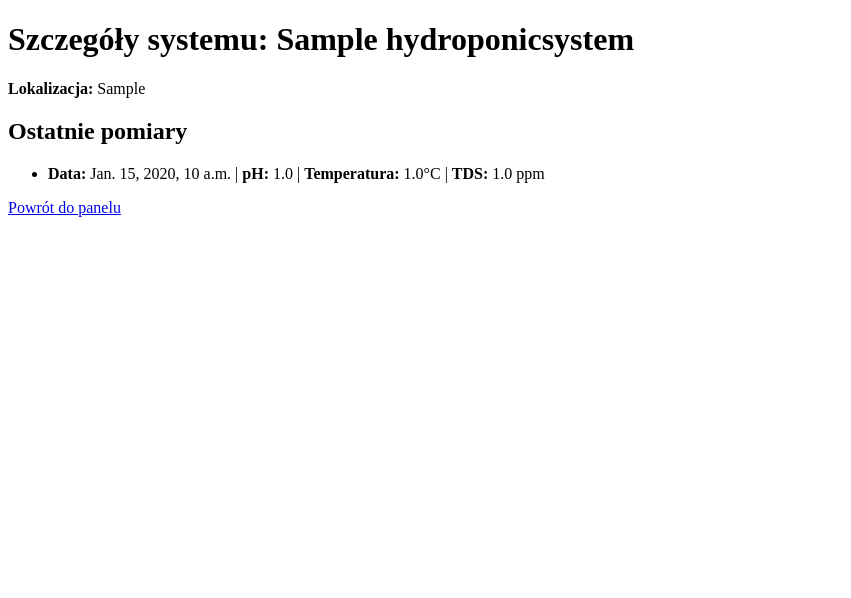
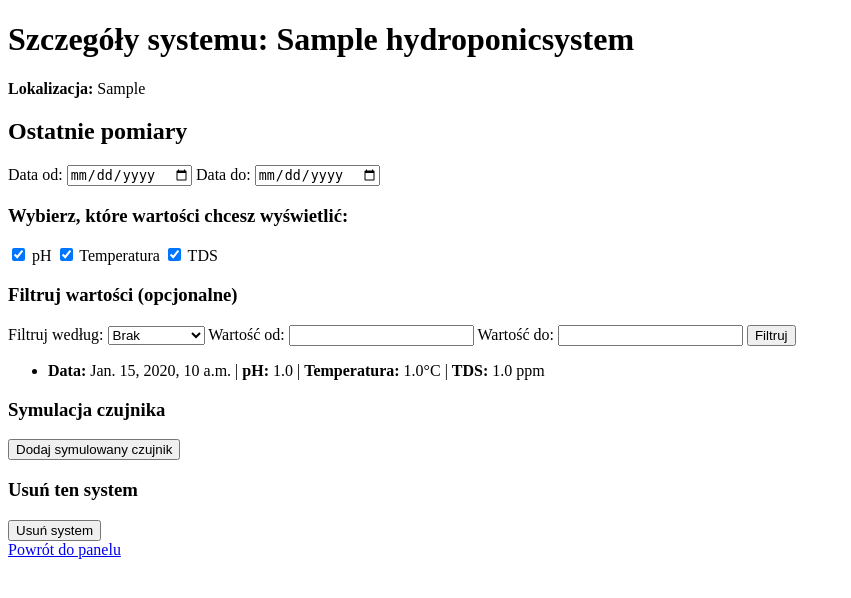
Before and after one commit to JerraForge/hydroponic-backend, a Django app: page /api/system/1/ in a window 1280 px wide. Shown: the top 598 px of the page, without its empty margins (0-851 px from the left). Run offline with Django 5.2, Linux system fonts and the light colour scheme; a user stored in the database is signed in; tables that the repository leaves empty hold one stand-in row (values such as "Sample post").

Commit message:
feat: Dodaj filtrowanie po dacie i zakresie wartości, popraw paginację

```diff
--- a/api/urls.py
+++ b/api/urls.py
@@ -1,25 +1,32 @@
 from django.urls import path, include
-from .views import RegisterView, UserView
 from rest_framework_simplejwt.views import TokenObtainPairView, TokenRefreshView
 from rest_framework.routers import DefaultRouter
-from .views import HydroponicSystemViewSet, MeasurementViewSet
-from .views import register_view, dashboard_view
-from .views import system_detail_view
-from .views import add_system
 
-# Rejestracja routera dla HydroponicSystemViewSet
+# Importy widoków z aplikacji
+from .views import (
+    RegisterView, UserView, dashboard_view,
+    HydroponicSystemViewSet, MeasurementViewSet,
+    system_detail_view, add_system, add_sensor, delete_system
+)
+
+# Router dla API
 router = DefaultRouter()
 router.register(r'hydroponic-systems', HydroponicSystemViewSet, basename='hydroponic-system')
 router.register(r'measurements', MeasurementViewSet, basename='measurement')
 
-
+# URL patterns
 urlpatterns = [
+    # Autoryzacja i użytkownicy
     path('register/', RegisterView.as_view(), name='register'),
     path('login/', TokenObtainPairView.as_view(), name='login'),
     path('token/refresh/', TokenRefreshView.as_view(), name='token_refresh'),
     path('user/', UserView.as_view(), name='user'),
+
+    # API dla systemów hydroponicznych
     path('', include(router.urls)),
     path("dashboard/", dashboard_view, name="dashboard"),
     path("system/<int:system_id>/", system_detail_view, name="system_detail"),
-    path("add-system/", add_system, name="add_system"),
+    path("system/add/", add_system, name="add_system"),  # Zmiana z "add-system/"
+    path('system/<int:system_id>/add-sensor/', add_sensor, name='add_sensor'),  # Zmiana na "add-sensor/"
+    path('system/<int:system_id>/delete/', delete_system, name='delete_system'),
 ]
--- a/api/views.py
+++ b/api/views.py
@@ -6,168 +6,216 @@ from django.contrib.auth import get_user_model
 from rest_framework.serializers import ModelSerializer
 from rest_framework_simplejwt.views import TokenObtainPairView
 from rest_framework_simplejwt.serializers import TokenObtainPairSerializer
-from django.shortcuts import render, redirect
+from django.shortcuts import render, redirect, get_object_or_404
 from django.contrib.auth import login
 from django.contrib.auth.decorators import login_required
+from django.utils.dateparse import parse_date
+from django.core.paginator import Paginator
+from django.http import JsonResponse
+import random
+from django.utils.timezone import now
 
-from .models import HydroponicSystem
-from .serializers import HydroponicSystemSerializer
+from .models import HydroponicSystem, Measurement
+from .serializers import HydroponicSystemSerializer, MeasurementSerializer
 from .forms import CustomUserCreationForm
-
-from .models import Measurement
-from .serializers import MeasurementSerializer
-from django.shortcuts import get_object_or_404, redirect
-from django.contrib import messages
-
 
 User = get_user_model()
 
-
+# ✅ Rejestracja użytkownika
 class RegisterSerializer(ModelSerializer):
-    """
-    Serializer do rejestracji nowych użytkowników.
-    """
     class Meta:
         model = User
         fields = ('username', 'email', 'password')
         extra_kwargs = {'password': {'write_only': True}}
 
     def create(self, validated_data):
-        """Tworzy nowego użytkownika i zwraca jego instancję."""
-        user = User.objects.create_user(**validated_data)
-        return user
+        return User.objects.create_user(**validated_data)
 
 
 class RegisterView(generics.CreateAPIView):
-    """
-    Widok API do rejestracji nowych użytkowników.
-    """
     queryset = User.objects.all()
     permission_classes = [AllowAny]
     serializer_class = RegisterSerializer
 
 
+# ✅ Logowanie JWT
 class CustomTokenObtainPairView(TokenObtainPairView):
-    """
-    Widok API do obsługi tokenów JWT (logowanie).
-    """
     serializer_class = TokenObtainPairSerializer
 
 
+# ✅ Pobieranie danych użytkownika
 class UserView(APIView):
-    """
-    API do pobierania danych zalogowanego użytkownika.
-    """
     permission_classes = [IsAuthenticated]
 
     def get(self, request):
-        """Zwraca informacje o aktualnie zalogowanym użytkowniku."""
-        user = request.user
         return Response({
-            "id": user.id,
-            "username": user.username,
-            "email": user.email
+            "id": request.user.id,
+            "username": request.user.username,
+            "email": request.user.email
         })
 
 
+# ✅ CRUD dla systemów hydroponicznych
 class HydroponicSystemViewSet(viewsets.ModelViewSet):
-    """
-    API do zarządzania systemami hydroponicznymi (CRUD).
-    Każdy użytkownik może zarządzać tylko swoimi systemami.
-    """
     serializer_class = HydroponicSystemSerializer
     permission_classes = [permissions.IsAuthenticated]
 
     def get_queryset(self):
-        """Zwraca tylko systemy hydroponiczne należące do zalogowanego użytkownika."""
         return HydroponicSystem.objects.filter(owner=self.request.user)
 
     def perform_create(self, serializer):
-        """Przypisuje właściciela systemu hydroponicznego do zalogowanego użytkownika."""
         serializer.save(owner=self.request.user)
 
 
+# ✅ Widok rejestracji w przeglądarce
 def register_view(request):
-    """
-    Widok rejestracji użytkownika w przeglądarce.
-    Obsługuje formularz Django do rejestracji.
-    """
     if request.method == "POST":
         form = CustomUserCreationForm(request.POST)
         if form.is_valid():
             user = form.save()
             login(request, user)
-            return redirect("dashboard")  # Możesz zmienić przekierowanie na inną stronę
+            return redirect("dashboard")
     else:
         form = CustomUserCreationForm()
     return render(request, "registration/register.html", {"form": form})
 
 
+# ✅ Widok dashboardu użytkownika
 @login_required
 def dashboard_view(request):
-    """
-    Widok panelu użytkownika po zalogowaniu.
-    Wyświetla listę systemów hydroponicznych użytkownika.
-    """
     user_systems = HydroponicSystem.objects.filter(owner=request.user)
     return render(request, "dashboard.html", {"systems": user_systems})
 
 
-
+# ✅ API dla pomiarów hydroponicznych
 class MeasurementViewSet(viewsets.ModelViewSet):
-    """
-    API do zarządzania pomiarami systemów hydroponicznych.
-    Pozwala na dodawanie i pobieranie pomiarów.
-    """
     serializer_class = MeasurementSerializer
     permission_classes = [permissions.IsAuthenticated]
-
     filter_backends = [filters.OrderingFilter]
     ordering_fields = ['timestamp']
 
     def get_queryset(self):
-        """
-        Zwraca tylko pomiary należące do systemów hydroponicznych użytkownika.
-        """
         return Measurement.objects.filter(hydroponic_system__owner=self.request.user)
 
     def perform_create(self, serializer):
-        """
-        Zapisuje pomiar tylko do systemów hydroponicznych należących do użytkownika.
-        """
         hydroponic_system = serializer.validated_data["hydroponic_system"]
         if hydroponic_system.owner != self.request.user:
-            raise serializers.ValidationError("Nie masz uprawnień do tego systemu hydroponicznego.")
+            raise serializers.ValidationError("Nie masz uprawnień do tego systemu.")
         serializer.save()
 
 
+# ✅ Szczegóły systemu + filtrowanie i paginacja
 @login_required
 def system_detail_view(request, system_id):
-    """
-    Wyświetla szczegóły wybranego systemu hydroponicznego.
-    """
-    system = get_object_or_404(HydroponicSystem, id=system_id, owner=request.user)
-    measurements = system.measurements.all().order_by("-timestamp")[:10]  # Pobiera 10 ostatnich pomiarów
-    return render(request, "system_detail.html", {"system": system, "measurements": measurements})
+    system = get_object_or_404(HydroponicSystem, id=system_id)
+
+    # Pobieranie wszystkich pomiarów dla systemu
+    measurements = Measurement.objects.filter(hydroponic_system=system).order_by('-timestamp')
+
+    # **✅ FILTROWANIE PO Dacie**
+    start_date = request.GET.get('start_date')
+    end_date = request.GET.get('end_date')
+
+    if start_date:
+        start_date = parse_date(start_date)
+        if start_date:
+            measurements = measurements.filter(timestamp__date__gte=start_date)
+
+    if end_date:
+        end_date = parse_date(end_date)
+        if end_date:
+            measurements = measurements.filter(timestamp__date__lte=end_date)
+
+    # **✅ FILTROWANIE PO TYPACH POMIARÓW (pH, temperatura, TDS)**
+    show_ph = request.GET.get('show_ph') == 'on'
+    show_temperature = request.GET.get('show_temperature') == 'on'
+    show_tds = request.GET.get('show_tds') == 'on'
+
+    # Jeśli użytkownik nic nie wybrał → pokaż wszystko
+    if not (show_ph or show_temperature or show_tds):
+        show_ph = show_temperature = show_tds = True
+
+    # **✅ FILTROWANIE PO WARTOŚCIACH**
+    filter_type = request.GET.get('filter_type', '')
+    min_value = request.GET.get('min_value')
+    max_value = request.GET.get('max_value')
+
+    if min_value:
+        try:
+            min_value = float(min_value)
+            if filter_type == 'ph':
+                measurements = measurements.filter(ph__gte=min_value)
+            elif filter_type == 'temperature':
+                measurements = measurements.filter(temperature__gte=min_value)
+            elif filter_type == 'tds':
+                measurements = measurements.filter(tds__gte=min_value)
+        except ValueError:
+            pass  # Ignoruj błędy konwersji
+
+    if max_value:
+        try:
+            max_value = float(max_value)
+            if filter_type == 'ph':
+                measurements = measurements.filter(ph__lte=max_value)
+            elif filter_type == 'temperature':
+                measurements = measurements.filter(temperature__lte=max_value)
+            elif filter_type == 'tds':
+                measurements = measurements.filter(tds__lte=max_value)
+        except ValueError:
+            pass  # Ignoruj błędy konwersji
+
+    # **✅ PAGINACJA**
+    paginator = Paginator(measurements, 10)  # 10 wyników na stronę
+    page = request.GET.get('page')
+    measurements = paginator.get_page(page)
+
+    context = {
+        'system': system,
+        'measurements': measurements,
+        'filter_type': filter_type,
+        'min_value': min_value,
+        'max_value': max_value,
+        'show_ph': show_ph,
+        'show_temperature': show_temperature,
+        'show_tds': show_tds,
+        'start_date': request.GET.get('start_date', ''),
+        'end_date': request.GET.get('end_date', ''),
+        'paginator': paginator
+    }
+    return render(request, 'system_detail.html', context)
 
 
+# ✅ Dodawanie nowego systemu hydroponicznego
 @login_required
 def add_system(request):
-    """
-    Widok obsługujący dodawanie nowego systemu hydroponicznego.
-    """
     if request.method == "POST":
         name = request.POST.get("name")
         location = request.POST.get("location", "")
+        if name:
+            HydroponicSystem.objects.create(name=name, location=location, owner=request.user)
+    return redirect("dashboard")
 
-        if name:  # Sprawdzamy, czy podano nazwę
-            HydroponicSystem.objects.create(
-                name=name,
-                location=location,
-                owner=request.user
-            )
-            messages.success(request, "System hydroponiczny został dodany.")
-        else:
-            messages.error(request, "Nazwa systemu jest wymagana!")
 
+# ✅ Symulowany czujnik – automatyczne pomiary
+@login_required
+def add_sensor(request, system_id):
+    system = get_object_or_404(HydroponicSystem, id=system_id, owner=request.user)
+
+    for _ in range(5):  # 5 pomiarów co 2 minuty (przykładowo)
+        Measurement.objects.create(
+            hydroponic_system=system,
+            ph=round(random.uniform(5.5, 8.5), 2),
+            temperature=round(random.uniform(18, 26), 2),
+            tds=random.randint(300, 1500),
+            timestamp=now()
+        )
+
+    return JsonResponse({"message": "Czujnik dodany, wygenerowano pomiary!"})
+
+
+# ✅ Usuwanie systemu hydroponicznego
+@login_required
+def delete_system(request, system_id):
+    system = get_object_or_404(HydroponicSystem, id=system_id, owner=request.user)
+    system.delete()
     return redirect("dashboard")
--- a/templates/system_detail.html
+++ b/templates/system_detail.html
@@ -10,21 +10,84 @@
     <p><strong>Lokalizacja:</strong> {{ system.location }}</p>
 
     <h2>Ostatnie pomiary</h2>
+
+    <!-- Filtry -->
+    <form method="GET">
+        <label for="start_date">Data od:</label>
+        <input type="date" id="start_date" name="start_date" value="{{ start_date }}">
+
+        <label for="end_date">Data do:</label>
+        <input type="date" id="end_date" name="end_date" value="{{ end_date }}">
+
+        <h3>Wybierz, które wartości chcesz wyświetlić:</h3>
+        <label><input type="checkbox" name="show_ph" {% if show_ph %}checked{% endif %}> pH</label>
+        <label><input type="checkbox" name="show_temperature" {% if show_temperature %}checked{% endif %}> Temperatura</label>
+        <label><input type="checkbox" name="show_tds" {% if show_tds %}checked{% endif %}> TDS</label>
+
+        <h3>Filtruj wartości (opcjonalne)</h3>
+        <label for="filter_type">Filtruj według:</label>
+        <select name="filter_type" id="filter_type">
+            <option value="" {% if not filter_type %}selected{% endif %}>Brak</option>
+            <option value="ph" {% if filter_type == 'ph' %}selected{% endif %}>pH</option>
+            <option value="temperature" {% if filter_type == 'temperature' %}selected{% endif %}>Temperatura</option>
+            <option value="tds" {% if filter_type == 'tds' %}selected{% endif %}>TDS</option>
+        </select>
+
+        <label for="min_value">Wartość od:</label>
+        <input type="number" step="0.1" id="min_value" name="min_value" value="{{ min_value }}">
+
+        <label for="max_value">Wartość do:</label>
+        <input type="number" step="0.1" id="max_value" name="max_value" value="{{ max_value }}">
+
+        <button type="submit">Filtruj</button>
+    </form>
+
     {% if measurements %}
         <ul>
             {% for measurement in measurements %}
                 <li>
-                    <strong>Data:</strong> {{ measurement.timestamp }} |
-                    <strong>pH:</strong> {{ measurement.ph }} |
-                    <strong>Temperatura:</strong> {{ measurement.temperature }}°C |
-                    <strong>TDS:</strong> {{ measurement.tds }} ppm
+                    <strong>Data:</strong> {{ measurement.timestamp }}
+                    {% if show_ph %} | <strong>pH:</strong> {{ measurement.ph }}{% endif %}
+                    {% if show_temperature %} | <strong>Temperatura:</strong> {{ measurement.temperature }}°C{% endif %}
+                    {% if show_tds %} | <strong>TDS:</strong> {{ measurement.tds }} ppm{% endif %}
                 </li>
             {% endfor %}
         </ul>
+
+        <!-- PAGINACJA -->
+        <div>
+            {% if measurements.has_other_pages %}
+                {% if measurements.has_previous %}
+                    <a href="?page=1&{{ request.GET.urlencode }}">⏮ Pierwsza</a>
+                    <a href="?page={{ measurements.previous_page_number }}&{{ request.GET.urlencode }}">⬅ Poprzednia</a>
+                {% endif %}
+
+                <span>Strona {{ measurements.number }} z {{ measurements.paginator.num_pages }}</span>
+
+                {% if measurements.has_next %}
+                    <a href="?page={{ measurements.next_page_number }}&{{ request.GET.urlencode }}">Następna ➡</a>
+                    <a href="?page={{ measurements.paginator.num_pages }}&{{ request.GET.urlencode }}">Ostatnia ⏭</a>
+                {% endif %}
+            {% endif %}
+        </div>
     {% else %}
         <p>Brak pomiarów dla tego systemu.</p>
     {% endif %}
 
+    <!-- Dodawanie symulowanego czujnika -->
+    <h3>Symulacja czujnika</h3>
+    <form method="POST" action="{% url 'add_sensor' system.id %}">
+        {% csrf_token %}
+        <button type="submit">Dodaj symulowany czujnik</button>
+    </form>
+
+    <!-- Usuwanie systemu -->
+    <h3>Usuń ten system</h3>
+    <form method="POST" action="{% url 'delete_system' system.id %}">
+        {% csrf_token %}
+        <button type="submit" onclick="return confirm('Czy na pewno chcesz usunąć ten system?')">Usuń system</button>
+    </form>
+
     <a href="{% url 'dashboard' %}">Powrót do panelu</a>
 </body>
 </html>
```
